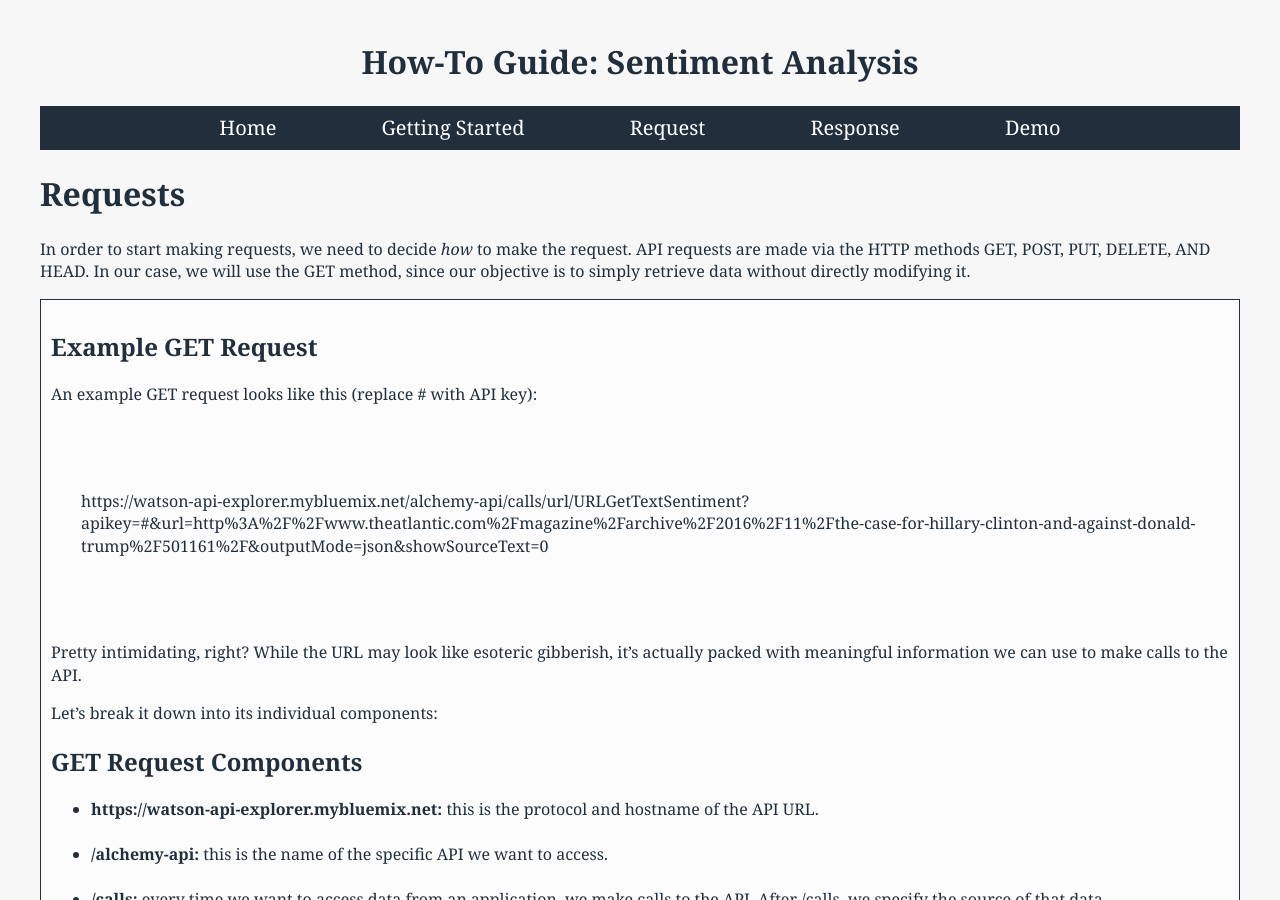
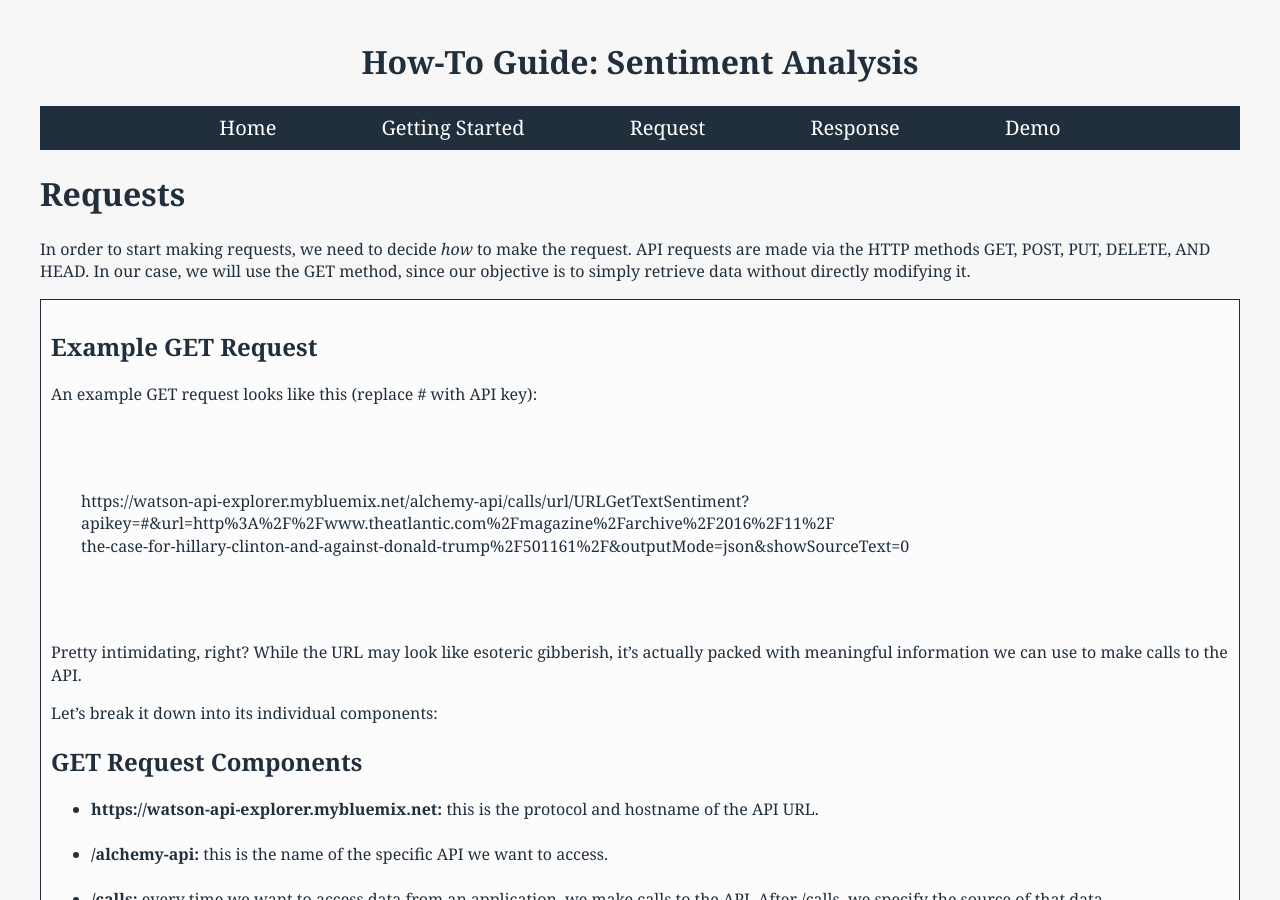
Before and after one commit to lenaz/How-To-Guide, a Jekyll site: the page built from request.html, in a window 1280 px wide and 900 px high. Built offline with Jekyll 4.4.1, drawn with Linux system fonts in a browser that asks for light colours; Markdown is read by kramdown in place of the engine named in the settings; part of the change alters nothing that is shown.

Commit message:
Update request.html

```diff
--- a/request.html
+++ b/request.html
@@ -15,7 +15,8 @@ layout: default
 
   <div class="url-div">
 
-<p>https://watson-api-explorer.mybluemix.net/alchemy-api/calls/url/URLGetTextSentiment?apikey=#&amp;url=http%3A%2F%2Fwww.theatlantic.com%2Fmagazine%2Farchive%2F2016%2F11%2Fthe-case-for-hillary-clinton-and-against-donald-trump%2F501161%2F&amp;outputMode=json&amp;showSourceText=0</p>
+<p>https://watson-api-explorer.mybluemix.net/alchemy-api/calls/url/URLGetTextSentiment?apikey=#&amp;url=http%3A%2F%2Fwww.theatlantic.com%2Fmagazine%2Farchive%2F2016%2F11%2F
+  <br>the-case-for-hillary-clinton-and-against-donald-trump%2F501161%2F&amp;outputMode=json&amp;showSourceText=0</p>
 
   </div>
   <br>
```
